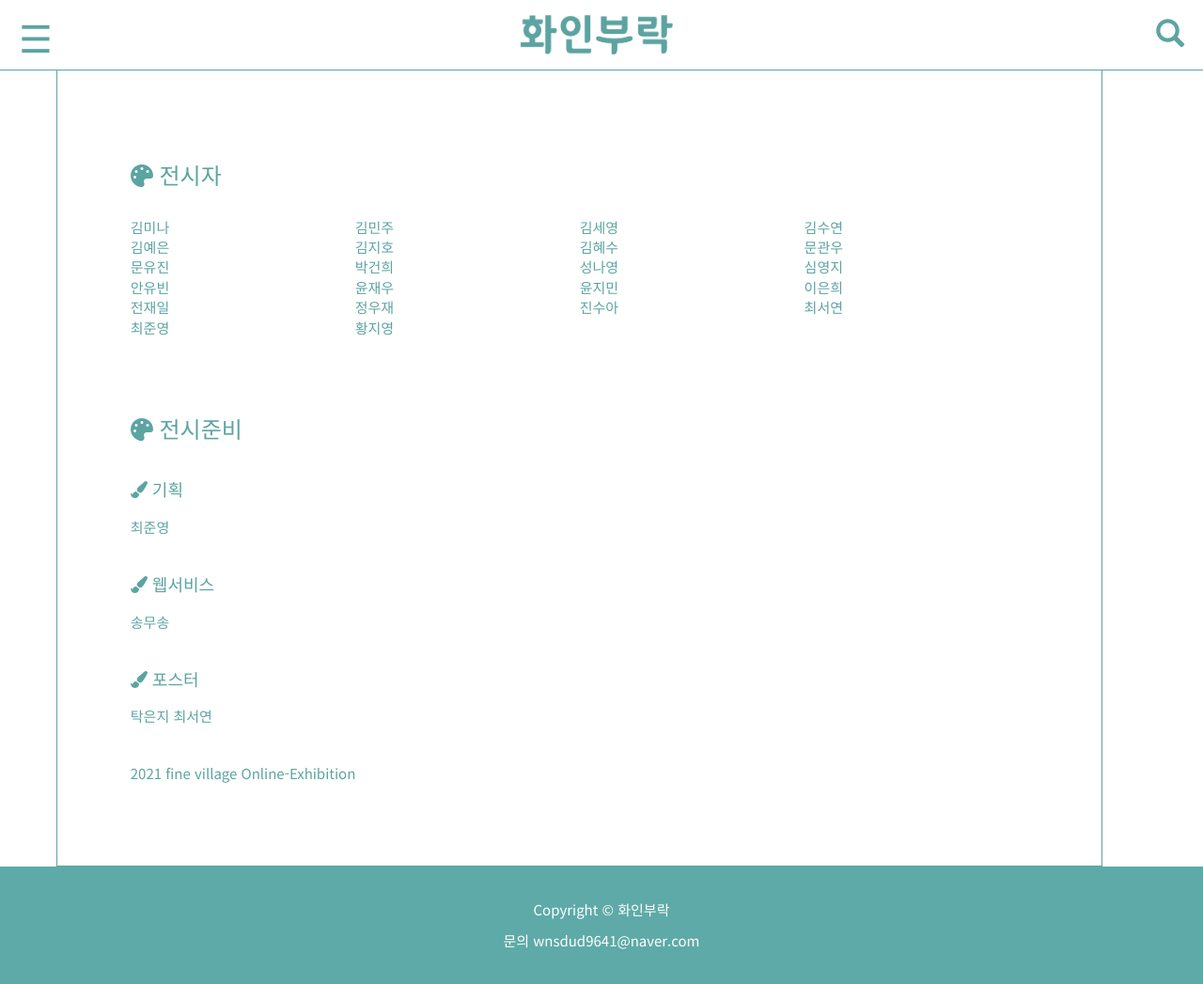
After one commit to moosongsong/project-arta-server, a Django app: page /credit/ in a window 1280 px wide. The commit adds this page. Shown: the whole page at 94% size. Run offline with Django 3.2, Linux system fonts and the light colour scheme; some libraries are stand-ins or nearby versions.

Commit message:
크레딧 추가

```diff
--- a/exhibition/templates/exhibition/ARTA_User_exhibition_list.html
+++ b/exhibition/templates/exhibition/ARTA_User_exhibition_list.html
@@ -81,7 +81,7 @@
                                 </a>
                             </div>
                             <a href="{{ exhibition.get_absolute_url }}">
-                                <p class="exhibitor">{{ exhibition.user.username }}</p>
+                                <p class="exhibitor">{{ exhibition.start_at.date }} ~ {{ exhibition.end_at.date }}</p>
                             </a>
                             <a href="{{ exhibition.get_absolute_url }}">
                                 <p class="exhibition_name">{{ exhibition.name }}</p>
--- a/exhibition/templates/exhibition/ARTA_User_exhibition_show.html
+++ b/exhibition/templates/exhibition/ARTA_User_exhibition_show.html
@@ -93,7 +93,7 @@
                         {% endfor %}
                     {% else %}
                         <a class="bookmark" href="{{ exhibition.get_absolute_url }}new_like/">
-                            <i class="fa fa-heart red" style="font-size:13px;color:red;" aria-hidden="true"></i>
+                            <i class="far fa-heart red" aria-hidden="true"></i>
                             <p class="icon_font"> 좋아요 </p>
                         </a>
                     {% endif %}
--- a/exhibition/templates/exhibition/ARTA_User_piece_show.html
+++ b/exhibition/templates/exhibition/ARTA_User_piece_show.html
@@ -125,13 +125,13 @@
                             {% for like in like_list %}
                                 <a class="bookmark" href="{{ piece.get_absolute_url }}dislike/{{ like.pk }}/">
                                     <i class="fa fa-heart" aria-hidden="true"></i>
-                                    <span style="size: 12px">좋아요 취소</span>
+{#                                    <span style="size: 12px">좋아요 취소</span>#}
                                 </a>
                             {% endfor %}
                         {% else %}
                             <a class="bookmark" href="{{ piece.get_absolute_url }}new_like/">
-                                <i class="fa fa-heart" aria-hidden="true" style="color: red"></i>
-                                <span style="size: 12px">좋아요</span>
+                                <i class="far fa-heart" aria-hidden="true"></i>
+{#                                <span style="size: 12px">좋아요</span>#}
                             </a>
                         {% endif %}
                     {% endif %}
--- /dev/null
+++ b/exhibition/templates/exhibition/ARTA_credit.html
@@ -0,0 +1,119 @@
+{% extends 'exhibition/ARTA_header.html' %}
+{% load static %}
+{% block header_title %}<title>credit</title>{% endblock %}
+
+{% block script_blcok %}{% endblock %}
+{% block style_blcok %}
+    <link rel="stylesheet" href="{% static 'exhibition/css/main.css' %}"/>
+    <link rel="stylesheet" href="{% static 'exhibition/css/exhibition_list_style.css' %}"/>
+    <style>
+        p {
+            font-size: 15px;
+        }
+
+        .introduce {
+            width: 100%;
+            display: block;
+            margin-left: auto;
+            margin-right: auto;
+            padding: 7% 10% 10% 10%;
+            object-fit: contain;
+        }
+
+        .arta {
+            line-height: 165%;
+            text-align: left;
+        }
+
+        @media screen and (min-width: 992px) {
+            .introduce {
+                padding: 7%;
+                border-bottom: 1px solid #5CA4A2;
+            }
+
+            .arta {
+                line-height: 200%;
+                font-size: 15px;
+            }
+
+            .intro {
+                display: none;
+            }
+        }
+    </style>
+{% endblock %}
+
+{% block main_blcok %}
+    <div class="row">
+        <div class="aside_container col-md-1 col-md-push-11">
+            <p class="intro">Credit</p>
+        </div>
+        <div class="content_container col-md-11 col-md-pull-1">
+            <div class="article_container">
+                <div class="introduce">
+                    <h3><i class="fas fa-palette"></i> 전시자</h3>
+                    <br/>
+                    <table style="width: 100%">
+                        <tr style="width: 100%">
+                            <td style="width: 25%">김미나</td>
+                            <td style="width: 25%">김민주</td>
+                            <td style="width: 25%">김세영</td>
+                            <td style="width: 25%">김수연</td>
+                        </tr>
+                        <tr>
+                            <td>김예은</td>
+                            <td>김지호</td>
+                            <td>김혜수</td>
+                            <td>문관우</td>
+                        </tr>
+                        <tr>
+                            <td>문유진</td>
+                            <td>박건희</td>
+                            <td>성나영</td>
+                            <td>심영지</td>
+                        </tr>
+                        <tr>
+                            <td>안유빈</td>
+                            <td>윤재우</td>
+                            <td>윤지민</td>
+                            <td>이은희</td>
+                        </tr>
+                        <tr>
+                            <td>전재일</td>
+                            <td>정우재</td>
+                            <td>진수아</td>
+                            <td>최서연</td>
+                        </tr>
+                        <tr>
+                            <td>최준영</td>
+                            <td>황지영</td>
+                            <td></td>
+                            <td></td>
+                        </tr>
+                    </table>
+                    <br/><br/><br/>
+                    <h3><i class="fas fa-palette"></i> 전시준비</h3>
+                    <br/>
+                    <h4><i class="fas fa-paint-brush"></i>  기획</h4>
+                    <p class="arta">
+                        최준영
+                    </p>
+                    <br/>
+                    <h4><i class="fas fa-paint-brush"></i>  웹서비스</h4>
+                    <p class="arta">
+                        송무송
+                    </p>
+                    <br/>
+                    <h4><i class="fas fa-paint-brush"></i>  포스터</h4>
+                    <p class="arta">
+                        탁은지 최서연
+                    </p>
+                    <br/>
+                    <p class="arta">
+                        2021 fine village Online-Exhibition
+                    </p>
+                </div>
+            </div>
+        </div>
+    </div>
+{% endblock %}
--- a/exhibition/templates/exhibition/ARTA_header.html
+++ b/exhibition/templates/exhibition/ARTA_header.html
@@ -198,9 +198,10 @@
                     {#                    <a href="/"><img class="menu_logo" src="{% static 'exhibition/images/민트로고.png' %}" alt="ARTA"></a>#}
                     <a href="/"><img class="menu_logo" src="{% static 'exhibition/images/타이틀.png' %}" alt="ARTA"></a>
                     <a href="/about/">소개 <small>about us</small></a>
+                    <a href="/credit/">크레딧 <small>about us</small></a>
                     <a href="/exhibition">전시회 보기 <small>exhibition</small></a>
                     {% if user.is_authenticated %}
-                        <a href="/preference/">좋아요 목록보기 <small>like page</small></a>
+                        <a href="/preference/">좋아요 <small>like page</small></a>
                         <a href="/accounts/logout/">로그아웃 <small>log out</small></a>
                         <p class="text-left" style="padding: 5% 5% 5% 10%;text-decoration: none;font-size: 15px;
                         color: #5CA4A2;display: block;transition: 0.3s;">'{{ user.username }}'님<br/>반갑습니다 ❤</p>
--- a/exhibition/urls.py
+++ b/exhibition/urls.py
@@ -4,6 +4,7 @@ from . import views
 urlpatterns = [
     path('', views.SinglePage.landing_page),
     path('about/', views.SinglePage.about_page),
+    path('credit/', views.SinglePage.credit_page),
     path('login/', views.SinglePage.login_page),
 
     path('preference/', views.LikePieceList.as_view()),
--- a/exhibition/views.py
+++ b/exhibition/views.py
@@ -18,13 +18,20 @@ class SinglePage:
     def about_page(request):
         return render(
             request,
-            'exhibition/ARTA_introduction.html'
+            # 'exhibition/ARTA_introduction.html'
+            'exhibition/ARTA_fine_introduction.html'
         )
 
     def login_page(request):
         return render(
             request,
             'exhibition/ARTA_User_login_kakao.html'
+        )
+
+    def credit_page(request):
+        return render(
+            request,
+            'exhibition/ARTA_credit.html'
         )
 
 
@@ -154,7 +161,7 @@ class LikeManage:
 
             like = ExhibitionLike(exhibition=exhibition, user=request.user)
             like.save()
-            messages.info(request, "좋아요를 눌렀습니다.")
+            # messages.info(request, "좋아요를 눌렀습니다.")
             return redirect(like.get_absolute_url())
         else:
             return PermissionDenied
@@ -164,7 +171,7 @@ class LikeManage:
         exhibition = like.exhibition
         if request.user.is_authenticated and request.user == like.user:
             like.delete()
-            messages.info(request, "좋아요를 취소했습니다")
+            # messages.info(request, "좋아요를 취소했습니다")
             return redirect(exhibition.get_absolute_url())
         else:
             return PermissionDenied
@@ -178,7 +185,7 @@ class LikeManage:
 
             like = PieceLike(piece=piece, user=request.user)
             like.save()
-            messages.info(request, "좋아요를 눌렀습니다.")
+            # messages.info(request, "좋아요를 눌렀습니다.")
             return redirect(like.get_absolute_url())
         else:
             return PermissionDenied
@@ -187,7 +194,7 @@ class LikeManage:
         like = get_object_or_404(PieceLike, pk=pk)
         if request.user.is_authenticated and like.user == request.user:
             like.delete()
-            messages.info(request, "좋아요를 취소했습니다")
+            # messages.info(request, "좋아요를 취소했습니다")
             return redirect(like.get_absolute_url())
         else:
             return PermissionDenied
```
Also changed, not shown: exhibition/templates/exhibition/ARTA_fine_introduction.html (added, +83 -0 lines), exhibition/templates/exhibition/ARTA_introduction.html (+5 -3 lines), exhibition/templates/exhibition/ARTA_main_page.html (+8 -7 lines), exhibition/static/exhibition/images/전시포스터2.jpg (added), 1 other file.
